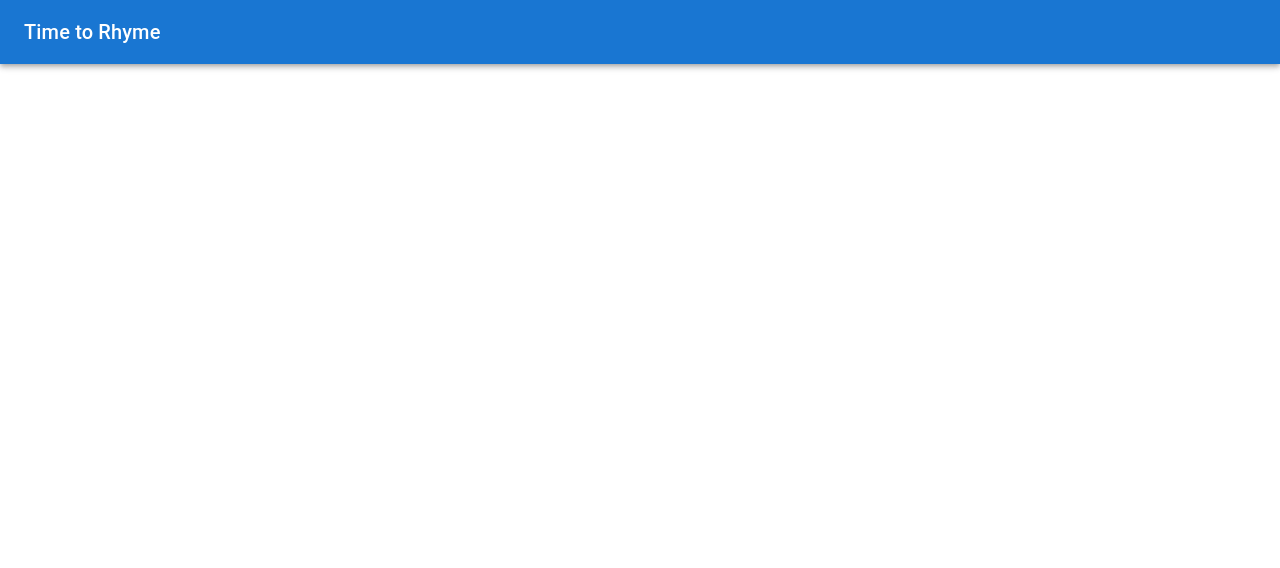
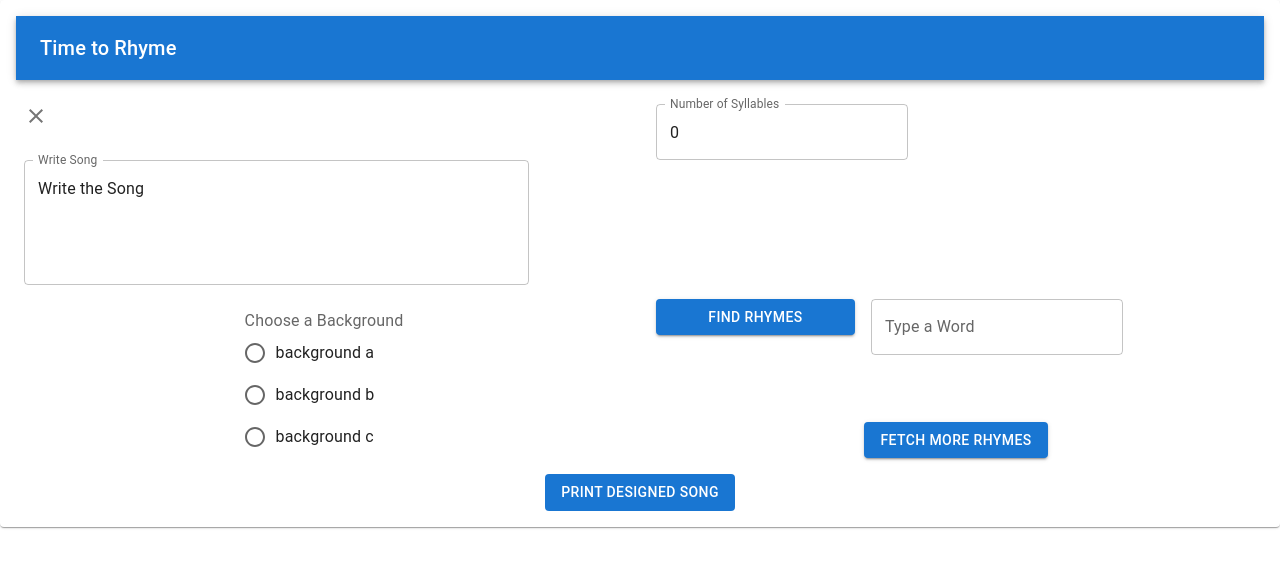
Before and after one commit to WolfSeminary/rhyme-time, a React (Create React App) app: page / in a window 1280 px wide. Shown: the top 568 px of the page. Built offline with nearby package versions, Linux system fonts and the light colour scheme.

Commit message:
Home page component (#66)
* Add homePage component

* layout grid mui

* finish order home page!

```diff
--- a/package.json
+++ b/package.json
@@ -5,9 +5,10 @@
   "dependencies": {
     "@emotion/react": "^11.7.1",
     "@emotion/styled": "^11.6.0",
+    "@material-ui/core": "^4.12.3",
     "@material-ui/icons": "^4.11.2",
     "@mui/icons-material": "^5.3.0",
-    "@mui/material": "^5.2.6",
+    "@mui/material": "^5.2.8",
     "@testing-library/jest-dom": "^5.15.1",
     "@testing-library/react": "^11.2.7",
     "@testing-library/user-event": "^12.8.3",
--- a/src/App.js
+++ b/src/App.js
@@ -1,11 +1,13 @@
 import React from 'react';
 import './App.css';
 import AppBarPage from './AppBar';
+import MultilineTextFiel from './WriteSong';
+import HomepPage from './HomePage';
 
 function App() {
   return (
     <div className="App">
-      <AppBarPage />
+      <HomepPage />
     </div>
   );
 }
--- /dev/null
+++ b/src/HomePage.js
@@ -0,0 +1,82 @@
+import AppBar from './AppBar';
+import WriteSong from './WriteSong';
+import NumOfSyllables from './NumOfSyllables ';
+import FindRhyme from './FindRhyme';
+import PrintSong from './PrintSong';
+import FetchMoreRhymes from './FetchMoreRhymes';
+import React from 'react';
+import { makeStyles } from '@material-ui/core/styles';
+import Grid from '@material-ui/core/Grid';
+import Paper from '@material-ui/core/Paper';
+import Typography from '@material-ui/core/Typography';
+import ButtonBase from '@material-ui/core/ButtonBase';
+import RhymesList from './RhymesList';
+import BackGround from './BackGround';
+import WordToRhyme from './WordToRhyme';
+import ClearSong from './ClearSong';
+
+const useStyles = makeStyles((theme) => ({
+    root: {
+        flexGrow: 1,
+        // width:'50vw',
+    },
+    paper: {
+        padding: theme.spacing(2),
+        margin: 'auto',
+        maxWidth: '100vw',
+    },
+    image: {
+        width: 128,
+        height: 128,
+    },
+    img: {
+        margin: 'auto',
+        display: 'block',
+        maxWidth: '100%',
+        maxHeight: '100%',
+    },
+}));
+
+export default function ComplexGrid() {
+    const classes = useStyles();
+
+    return (
+        <div className={classes.root}>
+            <Paper className={classes.paper}>
+                <Grid container spacing={2}>
+                    <Grid item xs={12}>
+                        <AppBar />
+                    </Grid>
+                    <Grid item xs container direction="column" spacing={2}>
+                        <Grid item>
+                            <ClearSong
+                            />
+                        </Grid>
+                        <Grid item>
+                            <WriteSong />
+                        </Grid>
+                        <Grid item>
+                            <BackGround />
+                        </Grid>
+                    </Grid>
+                    <Grid item xs container direction="column" spacing={2}>
+                        <Grid item xs={12} sm container spacing={10}>
+                            <Grid item>
+                                <NumOfSyllables />
+                            </Grid>
+                            <Grid item>
+                                <WordToRhyme />
+                            </Grid>
+                        </Grid>
+                        <Grid item>
+                            <FetchMoreRhymes />
+                        </Grid>
+                    </Grid>
+                    <Grid item xs={12}>
+                        <PrintSong />
+                    </Grid>
+                </Grid>
+            </Paper>
+        </div>
+    );
+}
--- a/src/WordToRhyme.js
+++ b/src/WordToRhyme.js
@@ -3,6 +3,7 @@ import Box from '@mui/material/Box';
 import TextField from '@mui/material/TextField';
 import { useState } from 'react';
 import RhymesList from './RhymesList'
+import Button from '@mui/material/Button';
 
 const WordToRhyme = () => {
   const [wordToRhyme, setWordToRhyme] = useState()
@@ -21,6 +22,7 @@ const WordToRhyme = () => {
       noValidate
       autoComplete="off"
     >
+      <Button variant="contained" onClick={fetchRhymes}>Find Rhymes</Button>
       <TextField id="outlined-basic" onChange={(e) => setWordToRhyme(e.target.value)} label="Type a Word" variant="outlined" />
       {rhymes && <RhymesList rhymes={rhymes.map(i => i.word
       )} />}
```
Also changed, not shown: 1 other file (tests, documents, lock files or other folders).
